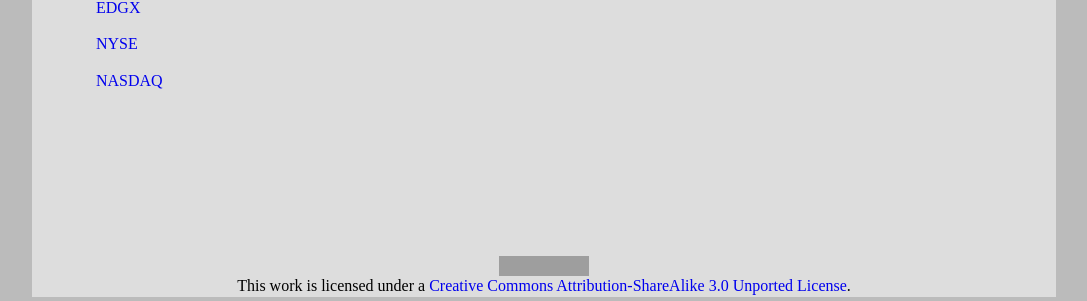
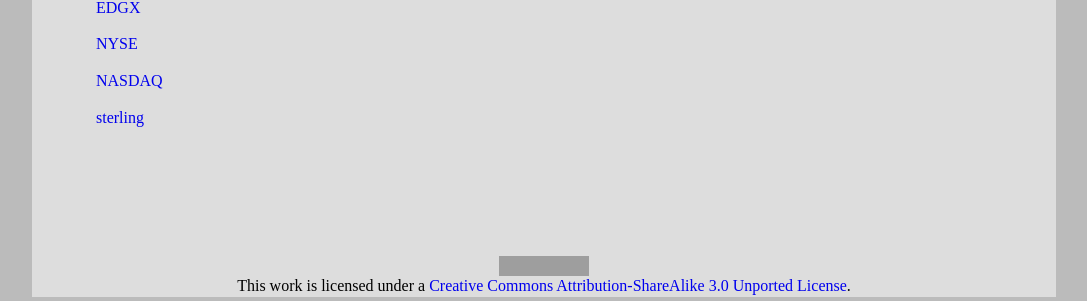
Before and after one commit to leiqin/leiqin.github.io, a Jekyll site: the page built from shoucang/url.markdown, in a window 1280 px wide. Shown: the part 500-801 px from the top of the page, without its empty margins (96-1183 px from the left). Built offline with Jekyll 4.4.1, drawn with Linux system fonts in a browser that asks for light colours; nearby versions of some CDN libraries; comment, search, counter and statistics services are not loaded; grey boxes are pictures that could not be loaded.

Commit message:
添加 收藏 url

```diff
--- a/shoucang/url.markdown
+++ b/shoucang/url.markdown
@@ -21,3 +21,5 @@ layout: index
 [NYSE](http://usequities.nyx.com/markets/nyse-equities/trading-fees)
 
 [NASDAQ](http://www.nasdaqtrader.com/Trader.aspx?id=PriceListTrading2)
+
+[sterling](http://www.sterlingtrader.com/chinese/Execution_Destinations/execution_destinations.html)
```
